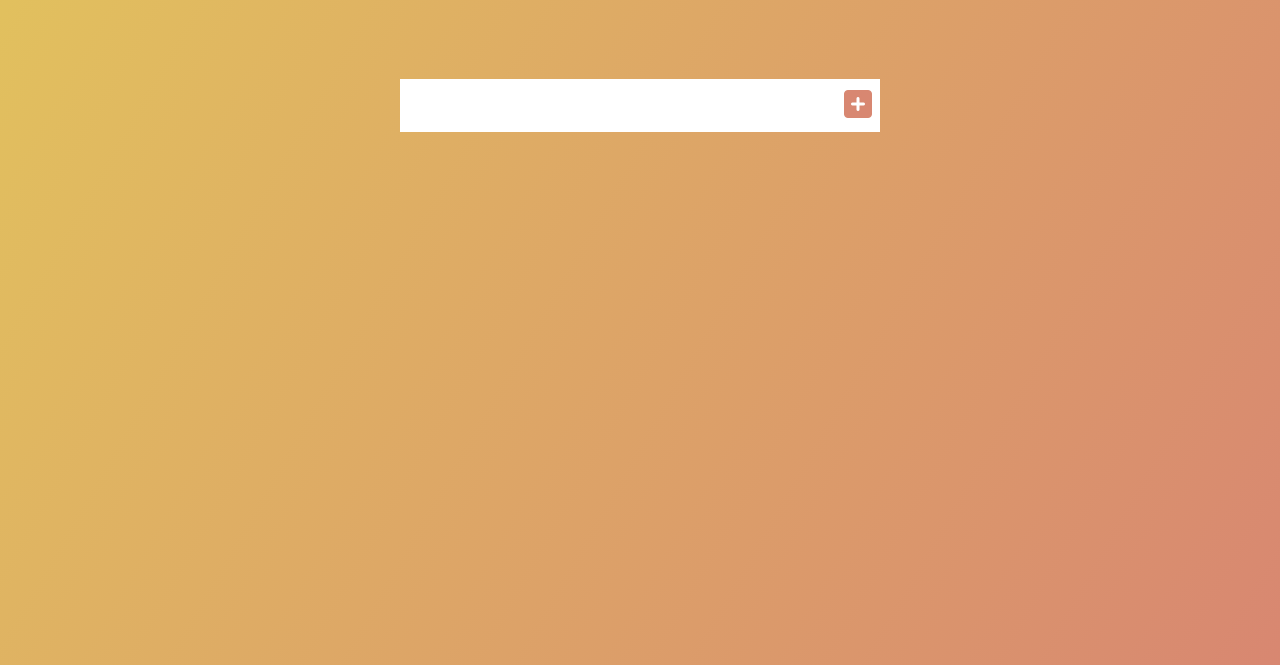
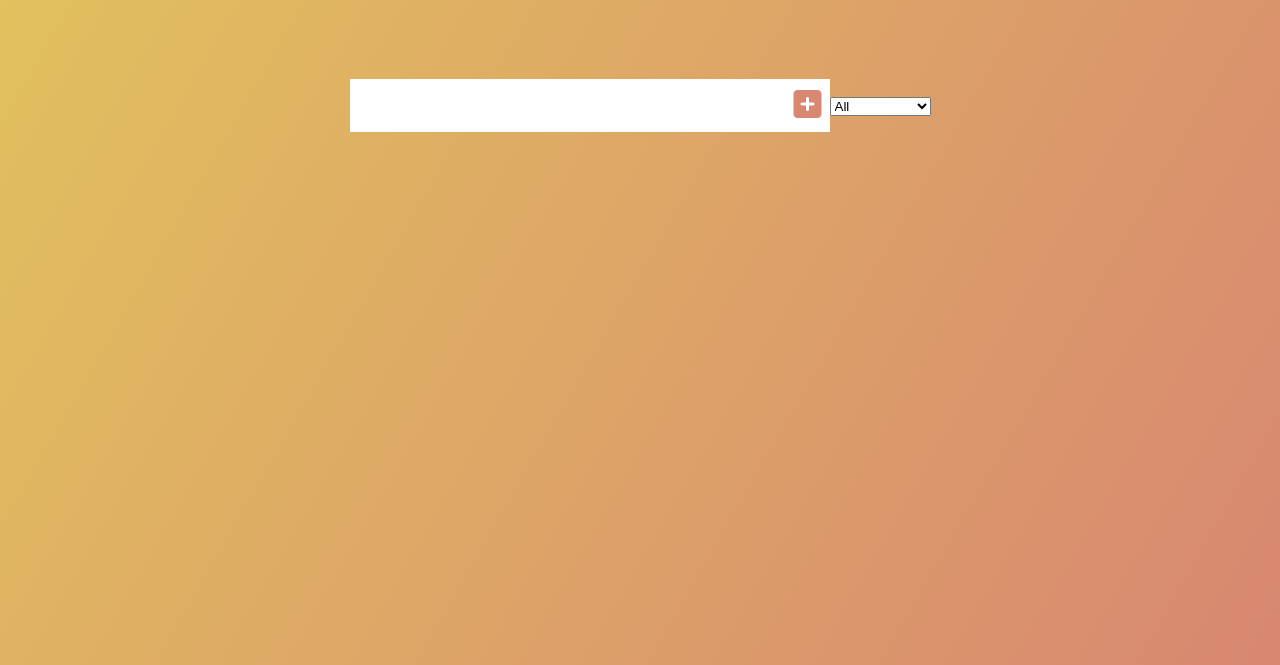
Before and after one commit to Jaegermeisty/Simple-JavaScript-Project, a plain HTML site: page index.html in a window 1280 px wide. Shown: the part 135-800 px from the top of the page. Drawn offline with Linux system fonts and the light colour scheme.

Commit message:
Added select and options to the html

```diff
--- a/index.html
+++ b/index.html
@@ -24,6 +24,13 @@
     <button class="todo-button" type="submit">
       <i class="fas fa-plus-square"></i>
     </button>
+    <div class="select">
+      <select name="todos" class="filter-todos">
+        <option value="all">All</option>
+        <option value="Completed">Completed</option>
+  `     <option value="Uncompleted">Uncompleted</option>
+      </select>
+    </div>
   </form>
 
   <div class="todo-container">
```
